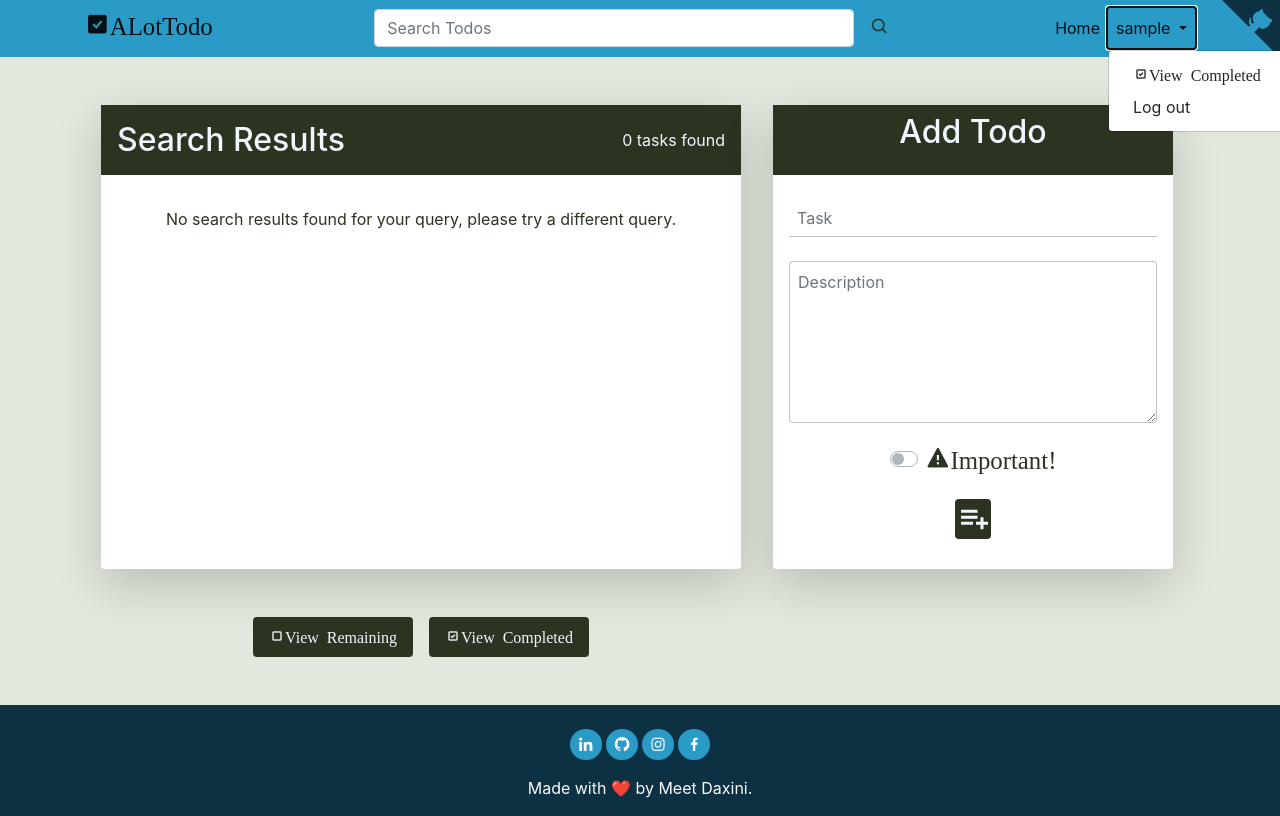
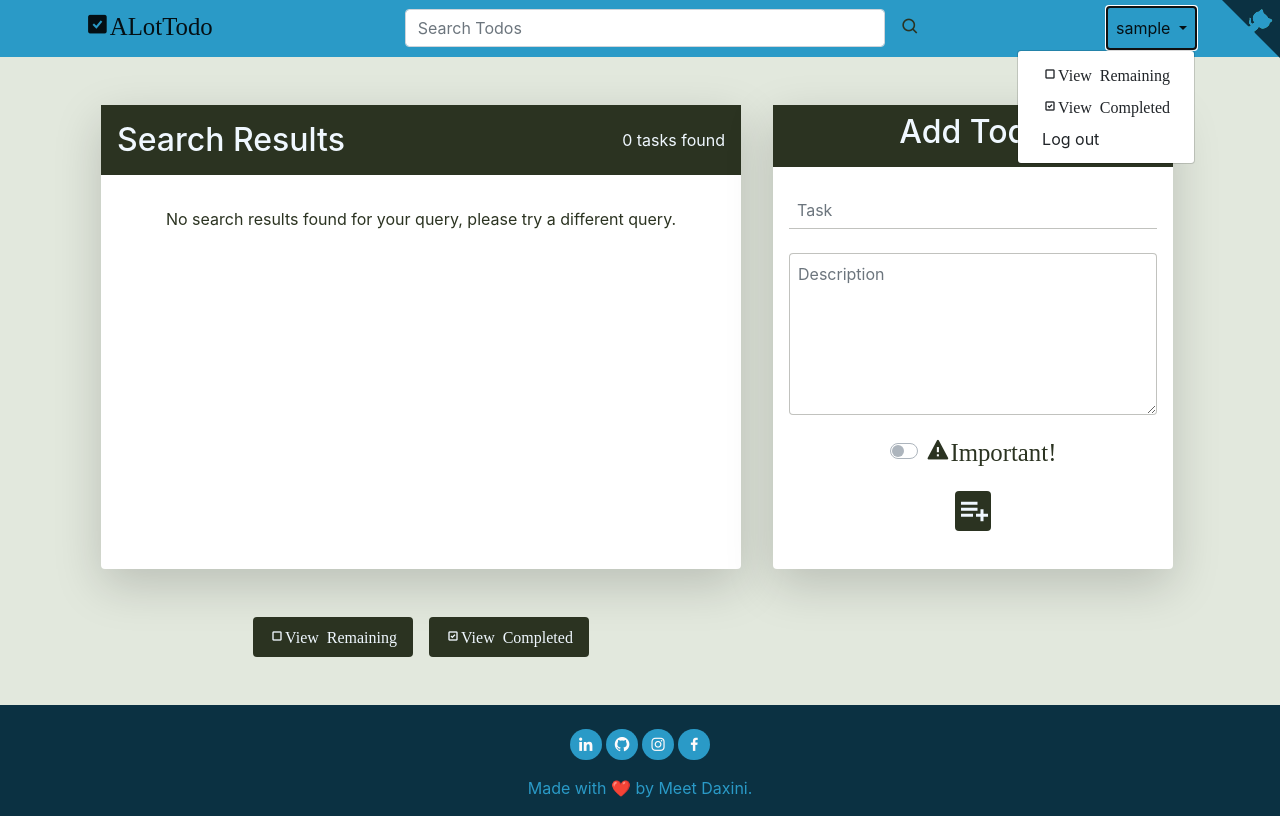
Before and after one commit to meetdaxini/Alot_Todo, a Django app: page /search/ in a window 1280 px wide, after a click that opens the changed part. Run offline with Django 3.2, Linux system fonts and the light colour scheme; the visitor is signed in with stand-in values (Sample User, id 1); some libraries are stand-ins or nearby versions.

Commit message:
Search automation and better styling

```diff
--- a/Alot_Todo/settings.py
+++ b/Alot_Todo/settings.py
@@ -87,7 +87,7 @@ DATABASES = {
 }
 
 #postgres db for heroku
-DATABASES['default'] = dj_database_url.config(conn_max_age=600, ssl_require=True)
+# DATABASES['default'] = dj_database_url.config(conn_max_age=600, ssl_require=True)
 
 # Password validation
 # https://docs.djangoproject.com/en/3.1/ref/settings/#auth-password-validators
--- a/todo/static/todo/style.css
+++ b/todo/static/todo/style.css
@@ -24,10 +24,9 @@
   box-sizing: border-box;
 }
 
-html{
+html {
   scroll-behavior: smooth;
   min-height: 100vh;
-
 }
 
 body {
@@ -138,9 +137,8 @@ nav {
   background-color: transparent;
 }
 
-.textinput{
+.textinput {
   border: solid grey;
-
 }
 
 /* ===== todo home =====*/
@@ -262,6 +260,7 @@ nav {
 
 .add-head {
   display: flex;
+  flex-direction: column;
   background-color: var(--text-color);
   color: aliceblue;
   vertical-align: super;
@@ -296,6 +295,13 @@ nav {
   color: red;
 }
 
+.add__error {
+  color: red;
+  margin: 0;
+  padding: 0;
+  font-size: var(--normal-font-size);
+}
+
 /* ===== FOOTER =====*/
 
 .footer {
@@ -328,6 +334,14 @@ nav {
   color: var(--first-color);
 }
 
+.portdolio__link {
+  color: var(--first-color);
+}
+
+.portdolio__link:hover {
+  color: var(--first-color-lighten);
+}
+
 /* github fork icon */
 
 .github-corner svg {
@@ -357,8 +371,7 @@ nav {
 
 /* media-queries */
 
-  @media (min-width: 768px) and (max-width: 800px){
-
+@media (min-width: 768px) and (max-width: 800px) {
   .todo__flex {
     flex-direction: column;
     justify-content: center;
@@ -374,7 +387,6 @@ nav {
     margin-left: -50px !important;
     display: block;
   }
-
 }
 
 @media (max-width: 600px) {
@@ -387,7 +399,6 @@ nav {
   h3 {
     font-size: var(--h3-font-size);
   }
-
   .btn-primary {
     margin: 0.5rem;
     padding: 0rem 0.5rem;
@@ -400,7 +411,6 @@ nav {
     flex-direction: column;
     justify-content: center;
     align-items: center;
-
   }
   .navbar {
     position: relative;
@@ -416,46 +426,34 @@ nav {
     max-width: 280px;
     margin-bottom: 3rem;
   }
-
   .control-label {
     margin-bottom: 10px;
   }
-
-  .controls input{
+  .controls input {
     margin-bottom: 10px;
   }
-
-
-  .add-flex{
+  .add-flex {
     max-width: 20rem;
   }
-
-  .todo-list{
+  .todo-list {
     width: 20rem;
     min-height: 27rem;
-
   }
-  .todo__list{
+  .todo__list {
     font-size: smaller;
   }
   .todo-title {
     min-width: 14rem;
   }
-
   .button__list {
     margin-top: 0rem;
-
   }
-
-  .btn-body{
+  .btn-body {
     margin-bottom: 2rem;
-
   }
-
-
 }
 
-@media screen and (min-width: 1024px){
+@media screen and (min-width: 1024px) {
   .form-inline .form-control {
     width: 30rem;
   }
--- a/todo/templates/todo/base.html
+++ b/todo/templates/todo/base.html
@@ -9,10 +9,15 @@
     <link rel="stylesheet" href="https://cdn.jsdelivr.net/npm/bootstrap@4.5.3/dist/css/bootstrap.min.css"
         integrity="sha384-TX8t27EcRE3e/ihU7zmQxVncDAy5uIKz4rEkgIXeMed4M0jlfIDPvg6uqKI2xXr2" crossorigin="anonymous">
 
+    <!-- for autocomplete -->
+    <link rel="stylesheet" href="//code.jquery.com/ui/1.12.1/themes/base/jquery-ui.css">
+
     <!-- boxicons  -->
     <link href='https://unpkg.com/boxicons@2.0.7/css/boxicons.min.css' rel='stylesheet'>
+
+    <link href="https://fonts.googleapis.com/css2?family=Roboto+Condensed&display=swap" rel="stylesheet" />
+
     <link rel="stylesheet" type="text/css" href="{% static 'todo/style.css' %}">
-    <link href="https://fonts.googleapis.com/css2?family=Roboto+Condensed&display=swap" rel="stylesheet" />
     <link rel="shortcut icon" href="{% static 'todo/icon/favicon.ico' %}">
     <title>{% block title %}{% endblock %}</title>
 
@@ -33,7 +38,7 @@
                 {% if user.is_authenticated %}
                 <form class="form-inline ml-auto" method="GET" action="{% url 'todo:search' %}">
                     <input class="form-control mr-sm-1" type="search" placeholder="Search Todos" aria-label="Search"
-                        name="query" {% if query %} value="{{ query }}" {% endif %} required>
+                        name="query" id="query_id" {% if query %} value="{{ query }}" {% endif %} required>
                     <div>
                         <button class="btn btn-outline-dark my-2 my-sm-0 search-btn" type="submit"><i
                                 class='bx bx-search'></i></button>
@@ -43,16 +48,14 @@
 
                 <ul class="navbar-nav ml-auto">
                     {% if user.is_authenticated %}
-                    <li class="nav-item"><a class="nav-link active" href="{% url 'todo:home' %}">Home</a>
-                    </li>
                     <li class="nav-item dropdown">
-                        <a class="nav-link dropdown-toggle" href="#" id="navbarDropdownMenuLink" role="button"
+                        <a class="nav-link dropdown-toggle active" href="#" id="navbarDropdownMenuLink" role="button"
                             data-toggle="dropdown" aria-haspopup="true" aria-expanded="false">
                             {{user.username}}
                         </a>
-                        <div class="dropdown-menu" aria-labelledby="navbarDropdownMenuLink">
-                            <a class="dropdown-item" href="{% url 'todo:allcompletedtodo' %}"><i
-                                    class='bx bx-checkbox-checked bx-lg'>View Completed</i></a>
+                        <div class="dropdown-menu dropdown-menu-right" aria-labelledby="navbarDropdownMenuLink">
+                            {% block dropdownview %}
+                            {% endblock %}
                             <form action="{% url 'todo:logoutuser' %}" method="POST">
                                 {% csrf_token %}
                                 <button type="submit" class="dropdown-item">Log out</button>
@@ -86,11 +89,9 @@
 
         </a>
         <!--// git fork -->
-
     </nav>
 
     <div class="container {% if request.path == view_url %}  d-flex justify-content-center {% endif %} ">
-        {% comment %} add todo {% endcomment %}
         <div class="todo__flex">
             {% block content %}
             {% endblock %}
@@ -98,13 +99,13 @@
             <div class="add-flex  todo-list shadow-lg bg-white rounded">
                 <div class="add-head justify-content-center p-2">
                     <div>
-                        <h2>Add Todo</h2>
                         {% if messages %}
                         {% for message in messages %}
-                        <p class="msg__{{ message.tags }} error">{{ message }}</p>
+                        <p class="msg__{{ message.tags }} add__error">{{ message }}</p>
                         {% endfor %}
+                        {% else %}
+                            <h2>Add Todo</h2>
                         {% endif %}
-                        <p class="text-center error">{{error}}</p>
                     </div>
                 </div>
                 <form action="{% url 'todo:addtodo' %}" method="POST">
@@ -150,16 +151,29 @@
             <a href="https://www.facebook.com/meet.daxini.3/" class="footer__link" target="_blank"><i
                     class="bx bxl-facebook"></i></a>
         </div>
-        <p class="">Made with ❤️ by Meet Daxini.</p>
+        <a class="portdolio__link" href="https://meetdaxini.pythonanywhere.com/" target="_blank">
+            <p>Made with ❤️ by Meet Daxini.</p>
+        </a>
     </div>
 
     <!-- Option 1: jQuery and Bootstrap Bundle (includes Popper) -->
-    <script src="https://code.jquery.com/jquery-3.5.1.slim.min.js"
-        integrity="sha384-DfXdz2htPH0lsSSs5nCTpuj/zy4C+OGpamoFVy38MVBnE+IbbVYUew+OrCXaRkfj"
-        crossorigin="anonymous"></script>
+    <script src="https://code.jquery.com/jquery-3.5.1.min.js"
+        integrity="sha256-9/aliU8dGd2tb6OSsuzixeV4y/faTqgFtohetphbbj0=" crossorigin="anonymous"></script>
+
     <script src="https://cdn.jsdelivr.net/npm/bootstrap@4.5.3/dist/js/bootstrap.bundle.min.js"
         integrity="sha384-ho+j7jyWK8fNQe+A12Hb8AhRq26LrZ/JpcUGGOn+Y7RsweNrtN/tE3MoK7ZeZDyx"
         crossorigin="anonymous"></script>
+
+    <!-- autocomplete -->
+    <script src="https://code.jquery.com/ui/1.12.1/jquery-ui.js"></script>
+    <script>
+        $(function () {
+            $("#query_id").autocomplete({
+                source: "{% url 'todo:auto_complete' %}",
+            });
+        });
+    </script>
+
 </body>
 
 </html>
--- a/todo/templates/todo/index.html
+++ b/todo/templates/todo/index.html
@@ -4,6 +4,11 @@
   AlotTodo
 {% endblock%}
 
+{% block dropdownview %}
+  <a class="dropdown-item" href="{% url 'todo:allcompletedtodo' %}">
+  <i class='bx bx-checkbox-checked bx-lg'>View Completed</i>
+  </a>
+{% endblock%}
 
 {% block content%}
 
--- a/todo/templates/todo/search.html
+++ b/todo/templates/todo/search.html
@@ -2,6 +2,15 @@
 
 {% block title%}
 search
+{% endblock%}
+
+{% block dropdownview %}
+<a class="dropdown-item" href="{% url 'todo:home' %}">
+  <i class='bx bx-checkbox bx-lg'>View Remaining</i>
+</a>
+<a class="dropdown-item" href="{% url 'todo:allcompletedtodo' %}">
+  <i class='bx bx-checkbox-checked bx-lg'>View Completed</i>
+</a>
 {% endblock%}
 
 {% block content%}
@@ -29,8 +38,11 @@ search
             {% csrf_token %}
 
             <td> <button type="submit" formaction="{% url 'todo:completetodo' todo.id %}"
-              class="button__list button__check"><i class='bx {% if todo.completed_time %}bx-checkbox-checked{% else %}bx-checkbox{% endif %} bx-tada-hover bx-sm'></i></button> </td>
-          <td class="todo-title"><a href="{% url 'todo:viewtodo' todo.id %}" class="todo__list"> {% if todo.completed_time %}<del>{% endif %}
+                class="button__list button__check"><i
+                  class='bx {% if todo.completed_time %}bx-checkbox-checked{% else %}bx-checkbox{% endif %} bx-tada-hover bx-sm'></i></button>
+            </td>
+            <td class="todo-title"><a href="{% url 'todo:viewtodo' todo.id %}" class="todo__list">
+                {% if todo.completed_time %}<del>{% endif %}
                   {{todo.task|truncatechars:35}}
                   {% if todo.completed_time %}</del>{% endif %}</a></td>
             <td><button type="submit" formaction="{% url 'todo:imptodo' todo.id %}" class="button__list button__imp"><i
@@ -60,11 +72,11 @@ search
 
   <div class="d-flex justify-content-center">
     <button type="button" class="btn btn-body">
-    <a class="nav-link a-body" href="{% url 'todo:home' %}"><i
-        class='bx bx-checkbox bx-xs'>View Remaining</i></a></button>
+      <a class="nav-link a-body" href="{% url 'todo:home' %}"><i class='bx bx-checkbox bx-xs'>View
+          Remaining</i></a></button>
     <button type="button" class="btn btn-body">
-    <a class="nav-link a-body" href="{% url 'todo:allcompletedtodo' %}"><i
-        class='bx bx-checkbox-checked bx-xs'>View Completed</i></a></button>
+      <a class="nav-link a-body" href="{% url 'todo:allcompletedtodo' %}"><i class='bx bx-checkbox-checked bx-xs'>View
+          Completed</i></a></button>
   </div>
 </div>
 
--- a/todo/urls.py
+++ b/todo/urls.py
@@ -15,6 +15,7 @@ urlpatterns = [
     path('completetodo/<int:tid>/complete', views.completetodo, name='completetodo'),
     path('deletetodo/<int:tid>/delete', views.deletetodo, name='deletetodo'),
     path('imptodo/<int:tid>/imp', views.imptodo, name='imptodo'),
+    path('auto_complete', views.auto_complete, name='auto_complete')
 
 
 ]
--- a/todo/views.py
+++ b/todo/views.py
@@ -11,6 +11,8 @@ from django.contrib.auth.decorators import login_required
 from django.core.paginator import Paginator, EmptyPage
 import re
 from django.contrib import messages
+from django.http import JsonResponse
+
 
 
 # Create your views here.
@@ -75,7 +77,7 @@ def addtodo(request):
             newtodo.user = request.user
             newtodo.save()
         except ValueError:
-            messages.error(request, 'Bad Data Entered' )
+            messages.error(request, 'Bad Data Entered: Max length of task is 100 chars' )
 
         url = request.POST.get('url', '/')
         return redirect(url)
@@ -132,7 +134,7 @@ def viewtodo(request, tid):
         form = TodoForm(instance=todo)
         view_url = '/viewtodo/' + str(tid)
         params = {'todo': todo, 'form' : form, 'view_url' : view_url}
-        params['error'] = 'Bad Values'
+        messages.error(request, 'Bad Data Entered: Max length of task is 100 chars' )
         return render(request, 'todo/viewtodo.html', params)
 
     url = request.POST.get('url', '/')
@@ -184,3 +186,14 @@ def logoutuser(request):
     if request.method == "POST":
         logout(request)
     return redirect('todo:home')
+
+@login_required
+def auto_complete(request):
+    query = request.GET['term']
+    # print(query)
+    or_query = Q(task__icontains=query)
+    or_query.add(Q(desc__icontains=query), Q.OR)
+    todo_matches = Todo.objects.filter(or_query, user=request.user).order_by( '-created_time', '-completed_time', '-imp', )
+    tasks = [todo.task for todo in todo_matches][:15]
+    tasks_json = JsonResponse(tasks, safe=False)
+    return tasks_json
```
Also changed, not shown: todo/templates/todo/allcompletetodo.html (+8 -0 lines), todo/templates/todo/viewtodo.html (+37 -14 lines). Lines whose indentation alone changed are shown as unchanged.
